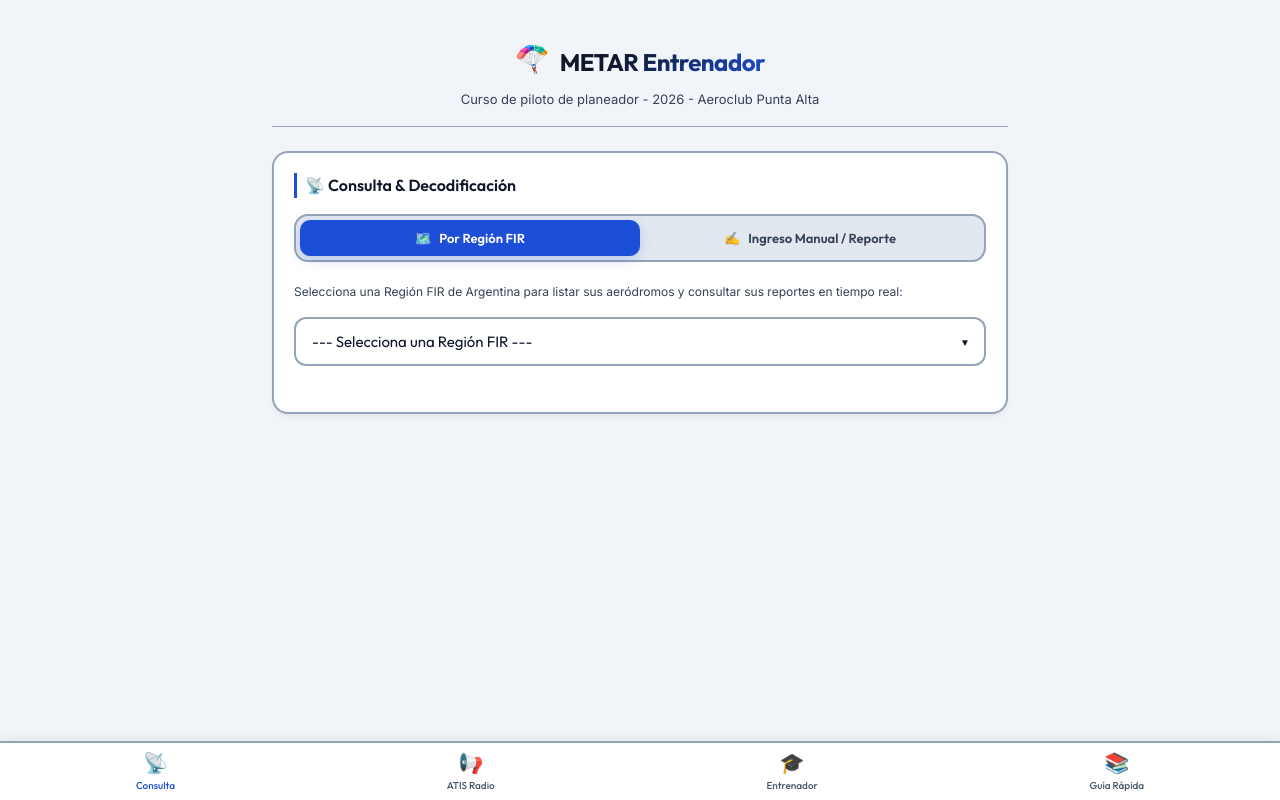
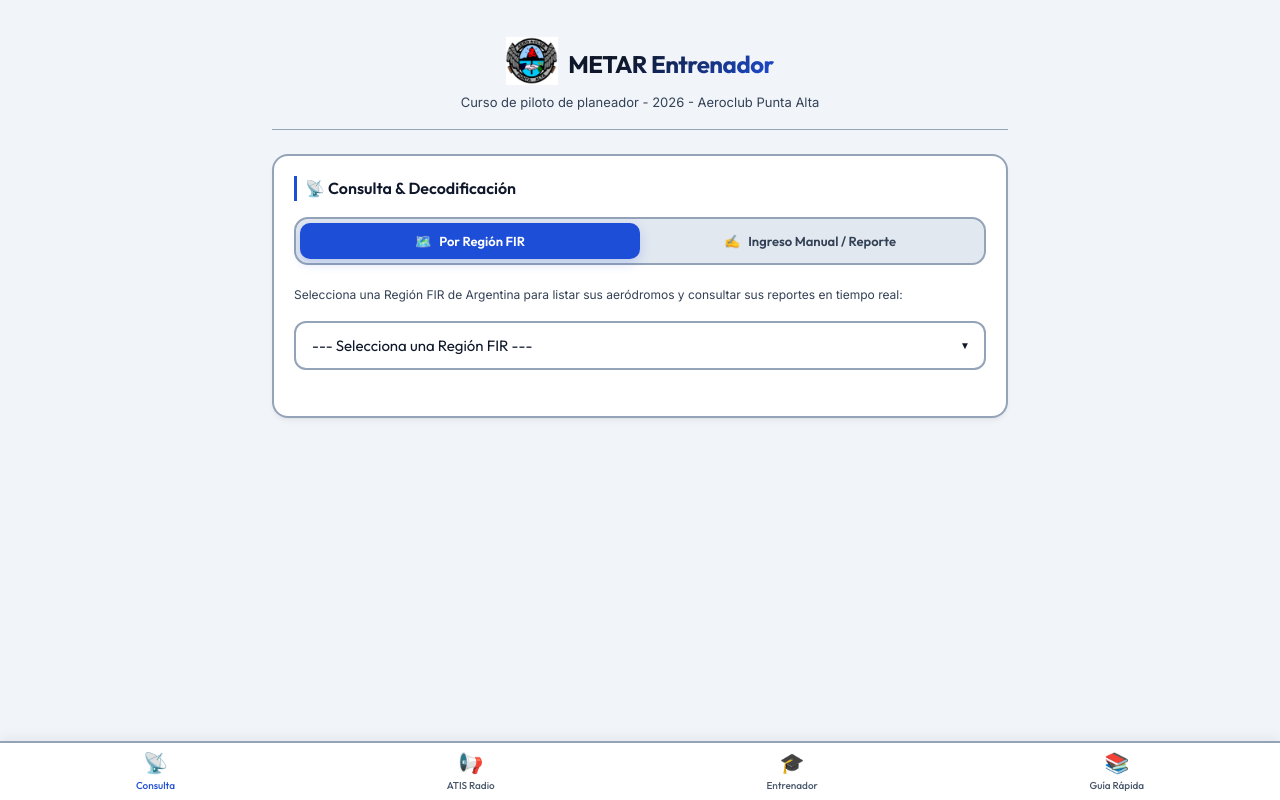
Before and after one commit to dbonotti/entrenadormetar, a plain HTML site: page index.html in a window 1280 px wide. Drawn offline with Linux system fonts and the light colour scheme.

Commit message:
cambio logo aplicación

```diff
--- a/index.html
+++ b/index.html
@@ -27,7 +27,7 @@
     <!-- CABECERA PRINCIPAL -->
     <header class="app-header">
       <div class="logo-container">
-        <span class="logo-icon">🪂</span>
+        <img src="logo.png" alt="Aero Club Punta Alta" class="logo-img">
         <h1 class="app-title">METAR Entrenador</h1>
       </div>
       <p class="app-subtitle">Curso de piloto de planeador - 2026 - Aeroclub Punta Alta</p>
--- a/style.css
+++ b/style.css
@@ -74,8 +74,10 @@ body {
   margin-bottom: 4px;
 }
 
-.logo-icon {
-  font-size: 28px;
+.logo-img {
+  height: 48px;
+  width: auto;
+  object-fit: contain;
   animation: float 3s ease-in-out infinite;
 }
 
```
Also changed, not shown: logo.png (added).
